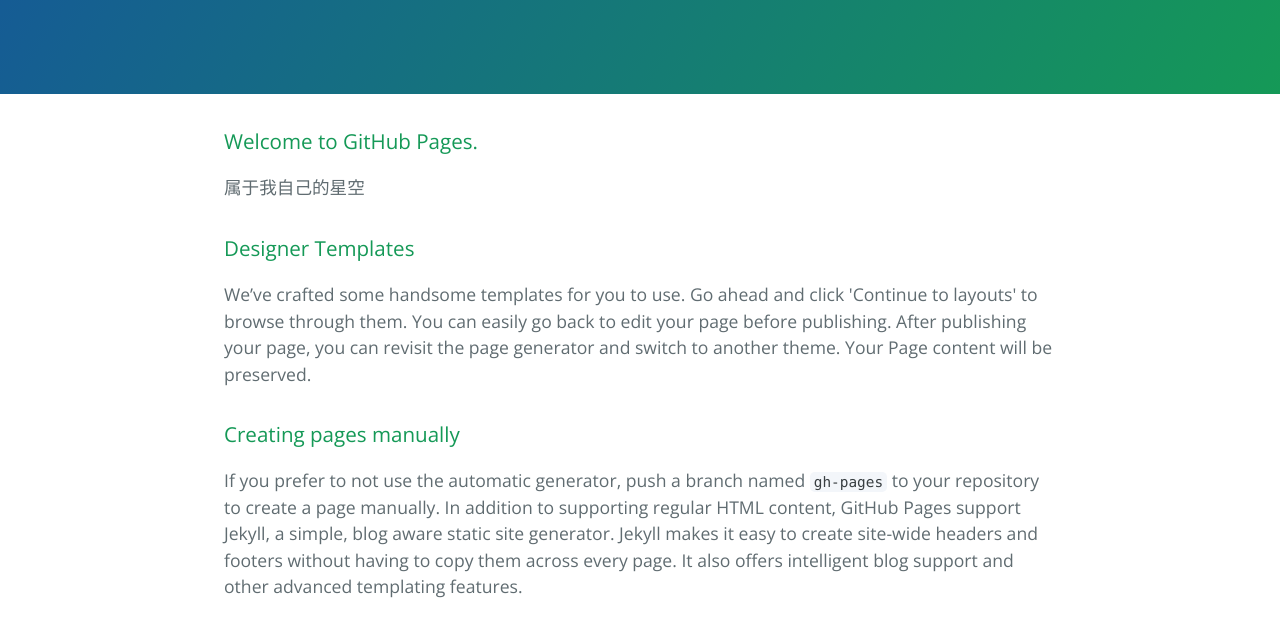
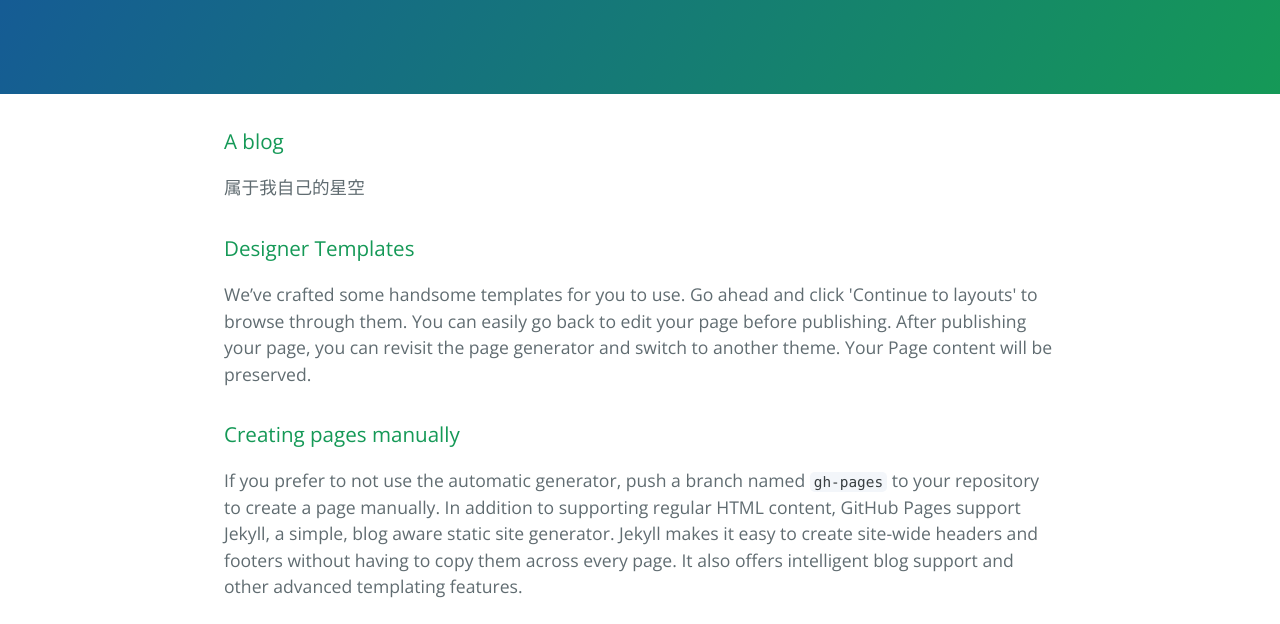
Before and after one commit to xuyaun/xuyaun.github.com, a plain HTML site: page index.html in a window 1280 px wide. Shown: the part 176-800 px from the top of the page. Drawn offline with nearby package versions, Linux system fonts and the light colour scheme.

Commit message:
Update index.html

```diff
--- a/index.html
+++ b/index.html
@@ -17,7 +17,7 @@
 
     <section class="main-content">
       <h3>
-<a id="A blog" class="anchor" href="#welcome-to-github-pages" aria-hidden="true"><span aria-hidden="true" class="octicon octicon-link"></span></a>Welcome to GitHub Pages.</h3>
+<a id="A blog" class="anchor" href="#A-blog" aria-hidden="true"><span aria-hidden="true" class="octicon octicon-link"></span></a>A blog</h3>
 
 <p>属于我自己的星空</p>
 
```
